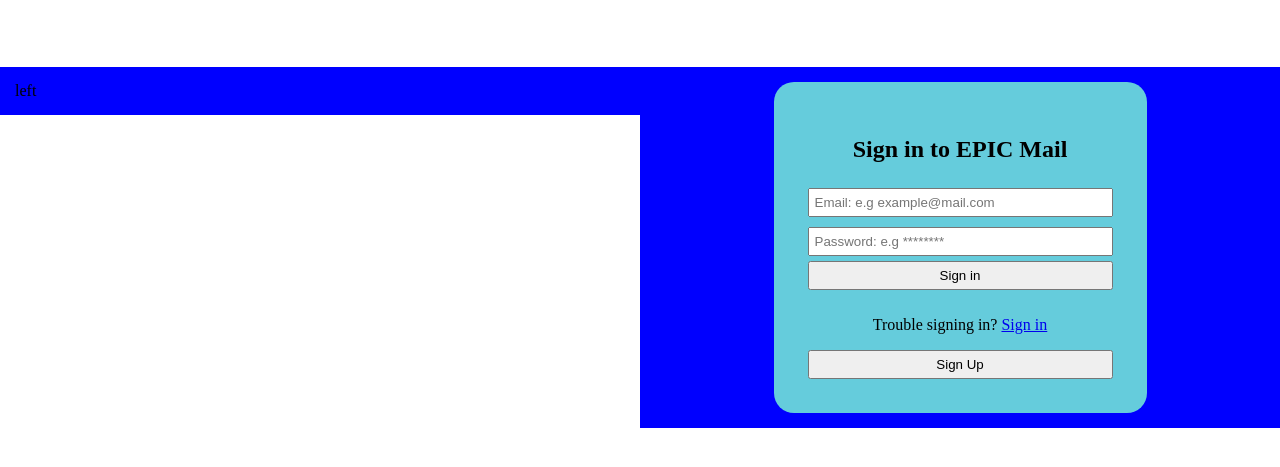
After one commit to Ivankivu/EPIC-mail, a Python web app: template UI/Templates/index.html in a window 1280 px wide. The commit adds this page. Shown: the top 467 px of the page. Run offline with Jinja, Linux system fonts and the light colour scheme; the template is opened without the code that fills it, so the values that code supplies are empty.

Commit message:
add signin.html,index.html [#164595093]

```diff
--- a/UI/Static/css/main.css
+++ b/UI/Static/css/main.css
@@ -1,130 +1,167 @@
-body{
+body {
     overflow: hidden;
-    margin:0;
+    margin: 0;
 }
-nav{
+
+/** navbar **/
+nav {
     display: flex;
     flex-direction: row;
-    padding:0 100px;
+    padding: 0 100px;
     /**background-color: bisque;**/
 }
-nav>h1{
-    flex:2;
-    color:white;
-}
-nav>ul{
-    flex:1;
+
+nav>h1 {
+    flex: 2;
+    color: white;
 }
 
-nav>ul>li{
-    margin:0;
-    padding:0;
+nav>ul {
+    flex: 1;
+}
+
+nav>ul>li {
+    margin: 0;
+    padding: 0;
 
     float: right;
     list-style-type: none;
-    width:80px;
+    width: 80px;
     font-family: 'Franklin Gothic Medium', 'Arial Narrow', Arial, sans-serif;
 }
 
-nav>ul>li>a{
-    color:cyan;
+nav>ul>li>a {
+    color: cyan;
     text-decoration: none;
     font-size: 25px;
 }
 
-.container{
-    display:flex;
+/** navbar **/
+
+/** signin page **/
+
+.container {
+    display: flex;
     flex-direction: row;
 }
 
-.box{
-    background-color:blue;
+.box {
+    background-color: blue;
     display: inline-block;
     width: 50%;
-    height:100%;
-    padding:15px;
+    height: 100%;
+    padding: 15px;
 }
 
-.box>form{
-    display:flex;
+.box>form {
+    display: flex;
     flex-direction: column;
-    padding:10px;
-    background-color: aquamarine;
+    width: 50%;
+    height: 100%;
+    margin: 0 auto;
+    padding: 34px;
+    align-items: center;
+    background-color:rgba(127,255,212, 0.8);
     border-radius: 20px;
     text-align: center;
 }
 
-.box>form> div{
+.box>form>div {
     display: inline-flex;
-width:100%;
-padding:5px;
+    width: 100%;
+    padding: 5px;
 }
 
-.box>form> div>input{
+.box>form>div>input {
     display: inline-flex;
-    width:100%;
-    padding:5px;
+    width: 100%;
+    padding: 5px;
+}
+
+.box>form>p {
+    text-align: right;
+}
+
+.box>form>input {
+    width: 100%;
+    padding: 5px;
 }
 
 
-.box>form>div>select.b{
-    margin-left:10px;
+.box>form>div>select.b {
+    margin-left: 10px;
 }
 
 
 /** sign in **/
 
-.container2{
+.container2 {
     background-image: url(/UI/img/email-770x384.jpg);
-    height:100%;
-    padding:16px;
+    background-repeat: no-repeat;
+    background-position: center;
+    background-size: 100%;
+    height: 100%;
+    padding: 16px;
 }
 
-.box2{
-    width: 100%;
-    height:100%;
+.container3 {
+    background-image: url(/UI/img/email-770x384.jpg);
+    background-repeat: no-repeat;
+    background-position: center;
+    background-size: 100%;
+    height: 100%;
+    padding: 16px;
 }
 
-.box2>form{
-    display:flex;
+.container3 > .box2{
+    margin:40px;
+}
+
+.box2 {
+    width: 100%;
+    height: 100%;
+}
+
+.box2>form {
+    display: flex;
     flex-direction: column;
-    width:30%;
-    margin:0 auto;
-    padding:10px;
+    width: 30%;
+    margin: 0 auto;
+    padding: 10px;
     align-items: center;
-    background-color: aquamarine;
+    background-color:rgba(127,255,212, 0.8);
     border-radius: 20px;
     text-align: center;
 }
 
-.box2> form> div{
+.box2>form>div {
     display: inline-flex;
-width:80%;
-padding:5px;
+    width: 80%;
+    padding: 5px;
 }
 
-.box2> form> div> input{
+.box2>form>div>input {
     display: inline-flex;
-    width:100%;
-    padding:5px;
+    width: 100%;
+    padding: 5px;
 }
 
-    .box2> form> div> #button{
+.box2>form>div>#button {
     text-align: center;
-        margin:0 auto;
+    margin: 0 auto;
     align-self: center;
     align-items: center
 }
 
 
-.box2>form>div>select.b{
-    margin-left:10px;
+.box2>form>div>select.b {
+    margin-left: 10px;
 }
 
 
-footer{
+footer {
     /**background-color: rgb(243, 222, 194);**/
-    padding:1px 20px;
+    padding: 1px 20px;
     text-align: center;
-    color:white;
+    color: white;
 }
--- /dev/null
+++ b/UI/Templates/index.html
@@ -0,0 +1,43 @@
+<!DOCTYPE html>
+<html>
+<head>
+    <meta charset="utf-8">
+    <meta http-equiv="X-UA-Compatible" content="IE=edge">
+    <title>EPIC Mail</title>
+    <meta name="viewport" content="width=device-width, initial-scale=1">
+    <link rel="stylesheet" type="text/css" media="screen" href="/UI/Static/css/main.css">
+    <script src="/UI/Static/js/main.js"></script>
+</head>
+<body>
+
+    <nav>
+        <h1>EPIC Mail</h1>
+        <ul>
+    </ul>
+    </nav>
+
+    <div class="container">
+        <div class="box">left</div>
+        <div class="box">
+                <form action="index.html" id="form">
+                    <heading>
+                        <h2>Sign in to EPIC Mail</h2>
+                    </heading>
+                    <div>
+                        <input type="email" placeholder="Email: e.g example@mail.com" required>
+                    </div>
+                    <div>
+                        <input type="password" placeholder="Password: e.g ********" required>
+                    </div>
+                        <input type="submit" value="Sign in">
+                        <div></div>
+                        <p>Trouble signing in? <a href="/UI/Templates/signup.html">Sign in</a></p>
+                        <input type="submit" value="Sign Up">
+                </form>
+        </div>
+
+    </div>
+    <footer></footer>
+
+</body>
+</html>
```
Also changed, not shown: UI/Templates/signin.html (added, +49 -0 lines), UI/Templates/signup.html (+5 -2 lines). Lines whose indentation alone changed are shown as unchanged.
